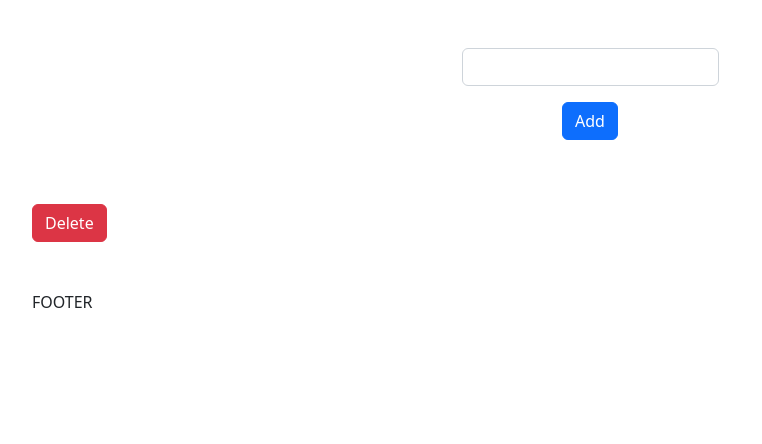
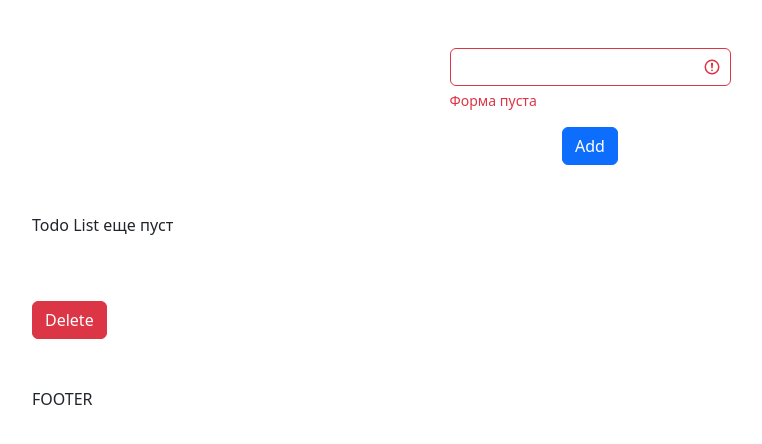
Before and after one commit to Alexandrminskiy/ToDo-React, a React (Create React App) app: page / in a window 1280 px wide. Shown: the top 444 px of the page, without its empty margins (50-812 px from the left). Built offline with nearby package versions, Linux system fonts and the light colour scheme.

Commit message:
6 урок готов все работает

```diff
--- a/src/App.js
+++ b/src/App.js
@@ -31,7 +31,8 @@ function App() {
         todoList={todoList}
         deleteTodo={deleteTodo}
         updStatusTodo={updStatusTodo}
-        deleteAll={deleteAll} />
+        deleteAll={deleteAll}
+      />
 
       <Footer />
       {/* {number}  */}
--- a/src/components/Form/Form.js
+++ b/src/components/Form/Form.js
@@ -4,27 +4,31 @@ import { useState } from 'react'
 
 const Form = ({ addToList }) => {
   const [inputValue, setInputValue] = useState('') // '' - initialValue
-
-  console.log('Rerender Form');
+  // const [feedback, setFeedback] = useState(false)
 
   const handleSumbit = (event) => {
     event.preventDefault()
 
+    // if (!inputValue) {
+    // setFeedback('Форма пуста')
+    // }
+
     addToList(inputValue)
-
     setInputValue('')
-    // очистить форму
   }
 
   return (
-    <form onSubmit={event => handleSumbit(event)} className="d-flex flex-column  align-items-center">
+    <form onSubmit={event => handleSumbit(event)} className=" was-validated d-flex flex-column  align-items-center">
       <div className="mb-3">
         <input
           onChange={(event) => setInputValue(event.target.value)}
           type="text"
           className="form-control"
           value={inputValue}
-          name="onetodo" />
+          name="onetodo"
+          required
+        />
+        <div class="invalid-feedback">Форма пуста</div>
       </div>
       <button type="submit" className="btn btn-primary">Add</button>
     </form>
--- a/src/components/Header/Header.js
+++ b/src/components/Header/Header.js
@@ -2,7 +2,6 @@
 import { Form } from '../Form/Form'
 
 export function Header({ addToList }) {
-
   return (
     <header>
       <Form addToList={addToList} />
--- a/src/components/Main/Main.js
+++ b/src/components/Main/Main.js
@@ -3,8 +3,8 @@ import { TodoList } from "../TodoList/TodoList";
 export function Main({ todoList, deleteTodo, updStatusTodo, deleteAll }) {
   return (
     <main className="py-5">
-      <todoList todoList={todoList} deleteTodo={deleteTodo} updStatusTodo={updStatusTodo} />
-      <button onClick={() => deleteAll()} type="button" className="btn btn-danger mt-3">Delete</button>
+      <TodoList todoList={todoList} deleteTodo={deleteTodo} updStatusTodo={updStatusTodo} />
+      <button onClick={() => deleteAll()} type="button" className="btn btn-danger mt-5">Delete</button>
     </main>
   )
 }
--- a/src/components/TodoList/TodoList.js
+++ b/src/components/TodoList/TodoList.js
@@ -1,9 +1,13 @@
 import { TodoItem } from "../TodoItem/TodoItem";
 
-export function TodoList( todoList, deleteTodo, updStatusTodo ) {
+export function TodoList({ todoList, deleteTodo, updStatusTodo }) {
+    if (todoList.length === 0) {
+        return <p>Todo List еще пуст</p>
+    }
+
     return (
         <ul className="list-group">
-        {todoList.map((todo) =>
+            {todoList.map(todo =>
                 <TodoItem
                     key={todo.id}
                     todo={todo}
--- a/src/hooks/useTodos.js
+++ b/src/hooks/useTodos.js
@@ -1,25 +1,24 @@
-import { useEffect, useState } from "react";
-import { v4 as uuidv4 } from "uuid";
-import { TODO_KEY_IN_LS } from "../util/constants";
-
+import { useState, useEffect } from 'react'
+import { v4 as uuidv4 } from 'uuid';
+import { TODO_KEY_IN_LS } from '../util/constants'
 
 const useTodos = () => {
-    const [todoList, setTodoList] = useState([]);
+  const [todoList, setTodoList] = useState([]);
 
- useEffect(() => {
-    const todoFromLS = localStorage.getItem(TODO_KEY_IN_LS);
-    const prepairedTodos = todoFromLS ? JSON.parse(todoFromLS) : [];
+  useEffect(() => {
+    const todosFromLS = localStorage.getItem(TODO_KEY_IN_LS);
+    const prepairedTodos = todosFromLS ? JSON.parse(todosFromLS) : [];
 
-    if(prepairedTodos.lenght) {
+    if (prepairedTodos.length) {
       setTodoList(prepairedTodos)
     }
   }, []);
 
-  useEffect(()=>{
+  useEffect(() => {
     localStorage.setItem(TODO_KEY_IN_LS, JSON.stringify(todoList))
   }, [todoList])
 
- const addToList = (title) => {
+  const addToList = (title) => {
     const newTodo = {
       id: uuidv4(),
       title: title,
@@ -47,14 +46,13 @@ const useTodos = () => {
     setTodoList([])
   };
 
-return {
+  return {
     addToList,
     deleteTodo,
     updStatusTodo,
     deleteAll,
     todoList
-}
+  }
 }
 
-
 export { useTodos }
```
Also changed, not shown: src/components/TodoItem/TodoItem.js (+4 -3 lines). Lines whose indentation alone changed are shown as unchanged.
